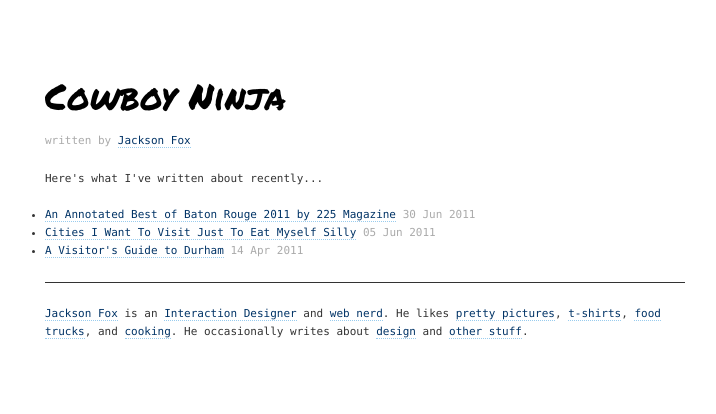
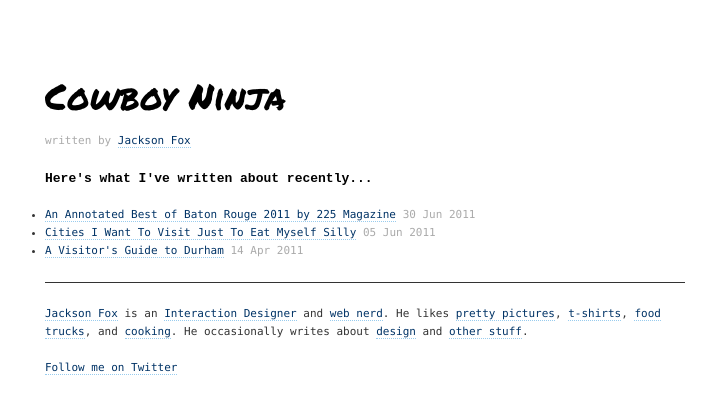
Before and after one commit to jacksonfox/cowboyninja.com, a Jekyll site: the page built from index.html, in a window 1280 px wide. Shown: the top 414 px of the page, without its empty margins (275-991 px from the left). Built offline with Jekyll 4.4.1, drawn with Linux system fonts in a browser that asks for light colours.

Commit message:
More layout cleanup

```diff
--- a/_layouts/default.html
+++ b/_layouts/default.html
@@ -11,7 +11,7 @@
   <!--[if IE]>
     <script src="http://html5shiv.googlecode.com/svn/trunk/html5.js"></script>
   <![endif]-->
-<body>
+<body id="home">
   <section id="wrapper">
     <header>
       <h1 id="logo"><a href="/" rel="home">Cowboy Ninja</a></h1>
@@ -22,6 +22,7 @@
 	  </section>
     <section id="about">
       <p><a rel="me" href="http://jacksonfox.org">Jackson Fox</a> is an <a rel="employer" href="http://morebetterlabs.com">Interaction Designer</a> and <a rel="me" href="http://hamsterbot.com">web nerd</a>. He likes <a rel="me" href="http://gimmebar.com/loves/jacksonfox">pretty pictures</a>, <a rel="me" href="http://welovecotton.com">t-shirts</a>, <a rel="me" href="http://foodfromtrucks.com">food trucks</a>, and <a rel="me" href="http://thestovetop.tumblr.com">cooking</a>. He occasionally writes about <a rel="me" href="http://zeppox.net">design</a> and <a rel="me" href="http://cowboyninja.com">other stuff</a>.</p>
+      <p><a href="http://twitter.com/jacksonfox">Follow me on Twitter</a></p>
     </section>
 	</section>
 	<script type="text/javascript">
--- a/_layouts/post.html
+++ b/_layouts/post.html
@@ -24,6 +24,7 @@
 	  </section>
     <section id="about">
       <p><a rel="me" href="http://jacksonfox.org">Jackson Fox</a> is an <a rel="employer" href="http://morebetterlabs.com">Interaction Designer</a> and <a rel="me" href="http://hamsterbot.com">web nerd</a>. He likes <a rel="me" href="http://gimmebar.com/loves/jacksonfox">pretty pictures</a>, <a rel="me" href="http://welovecotton.com">t-shirts</a>, <a rel="me" href="http://foodfromtrucks.com">food trucks</a>, and <a rel="me" href="http://thestovetop.tumblr.com">cooking</a>. He occasionally writes about <a rel="me" href="http://zeppox.net">design</a> and <a rel="me" href="http://cowboyninja.com">other stuff</a>.</p>
+      <p><a href="http://twitter.com/jacksonfox">Follow me on Twitter</a></p>
     </section>
 	</section>
 	<script type="text/javascript">
--- a/css/style.less
+++ b/css/style.less
@@ -87,7 +87,17 @@ header {
 }
 
 /* Homepage
- ------------------------------------------------------------ */
+------------------------------------------------------------ */
+
+#home {
+  h2 {
+    font-size: 13px;
+    line-height: 18px;
+    margin: 0px 0px 18px;
+    font-weight: bold;
+    font-family: "courier new", menlo, monotype;
+  }
+}
 
 .article-date {
   color: #aaa;
--- a/index.html
+++ b/index.html
@@ -3,7 +3,7 @@ layout: default
 title: "Cowboy Ninja"
 ---
 <section>
-  <p>Here's what I've written about recently...</p>
+  <h2>Here's what I've written about recently...</h2>
   <ul class="articles">
     {% for post in site.posts %}
       <li><a href="{{ post.url }}">{{ post.title }}</a> <span class="article-date">{{ post.date | date_to_string }}</span></li>
```
